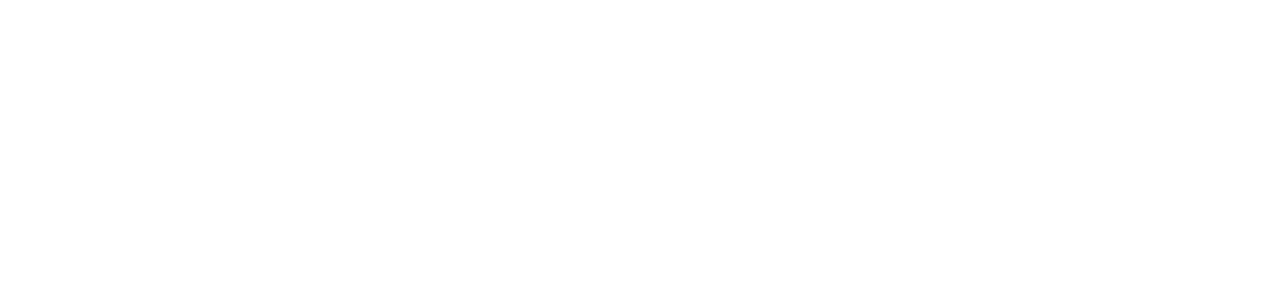
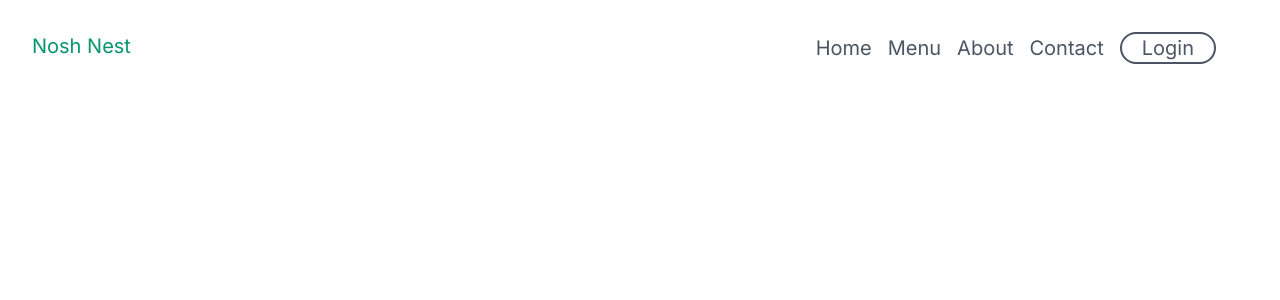
Before and after one commit to AsmitaSagarkar/NoshNest, a Next.js app: page / in a window 1280 px wide. Shown: the top 300 px of the page. Built offline with nearby package versions, Linux system fonts and the light colour scheme.

Commit message:
minor changes

```diff
--- /dev/null
+++ b/src/app/component/nav.tsx
@@ -0,0 +1,21 @@
+import Link from "next/link";
+export default function Nav(){
+    return(
+
+        <header className="grid grid-cols-2 m-4 text-xl p-4">
+            <div className="flex text-emerald-600">
+                <Link href={""}>Nosh Nest</Link>
+            </div>
+
+            <nav className="flex justify-end gap-4 text-gray-600 mr-8 items-center">
+                <Link href={""}>Home</Link>
+                <Link href={""}>Menu</Link>
+                <Link href={""}>About</Link>
+                <Link href={""}>Contact</Link>
+                <Link href={""} className="border-2 border-gray-600 rounded-full px-5">Login</Link>
+            </nav>
+
+
+        </header>
+    )
+}
--- a/src/app/page.tsx
+++ b/src/app/page.tsx
@@ -1,9 +1,10 @@
+import Nav from "./component/nav"
+
+
 export default function Page(){
     return (
-        <header>
+        <Nav />
 
-
-        </header>
 
     )
 }
```
